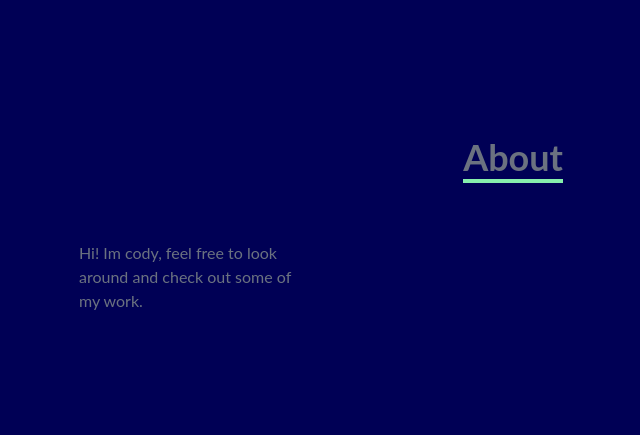
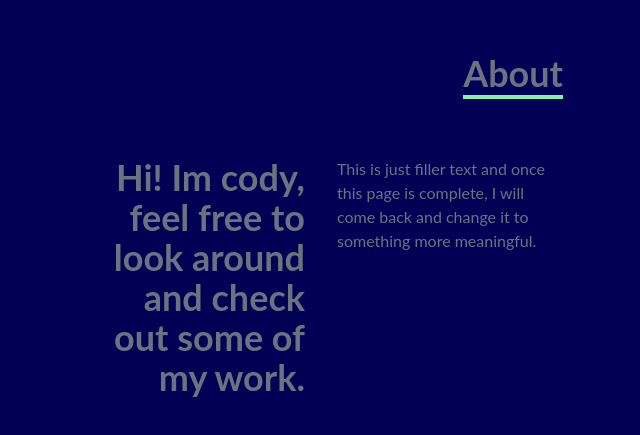
Before and after one commit to James-Lisenby/codys-react-portfolio, a React (Create React App) app: page / in a window 1280 px wide. Shown: the part 975-1410 px from the top of the page, without its empty margins (61-701 px from the left). Built offline with nearby package versions, Linux system fonts and the light colour scheme.

Commit message:
Finished the about componet for now

```diff
--- a/src/components/About.jsx
+++ b/src/components/About.jsx
@@ -10,10 +10,11 @@ const About = () => {
                 </div>
                 <div>
                 </div>
-                <div className='max-w-[1000px] w-full  grid grid-cols-2 gap-8'>
-                    <div>
+                <div className='max-w-[1000px] w-full  sm:grid grid-cols-2 gap-8 px-4'>
+                    <div className='sm:text-right text-4xl font-bold'>
                         <h1>Hi! Im cody, feel free to look around and check out some of my work. </h1>
                     </div>
+                    <p>This is just filler text and once this page is complete, I will come back and change it to something more meaningful. </p>
                 </div>
             </div>
         </div>
```
